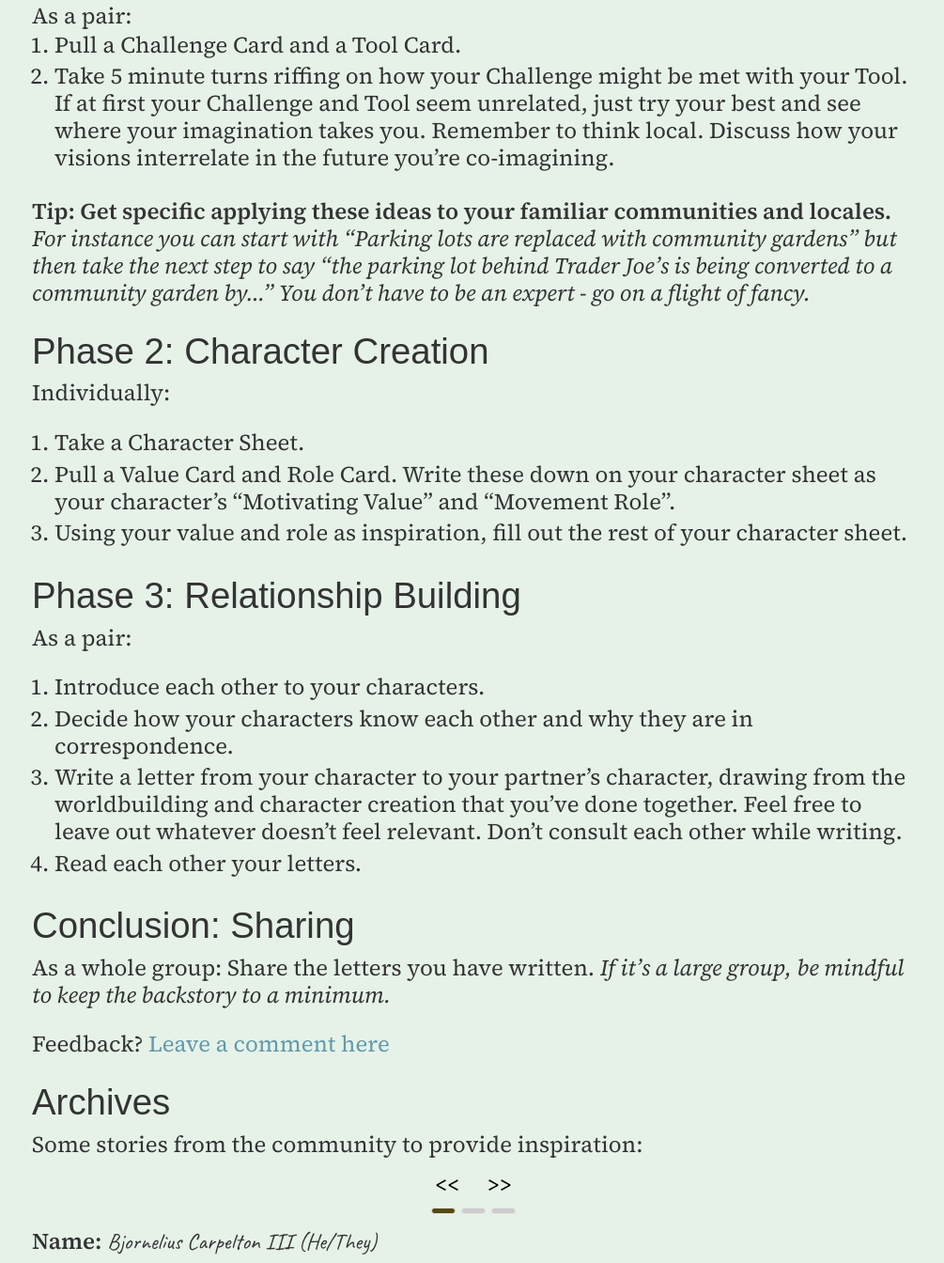
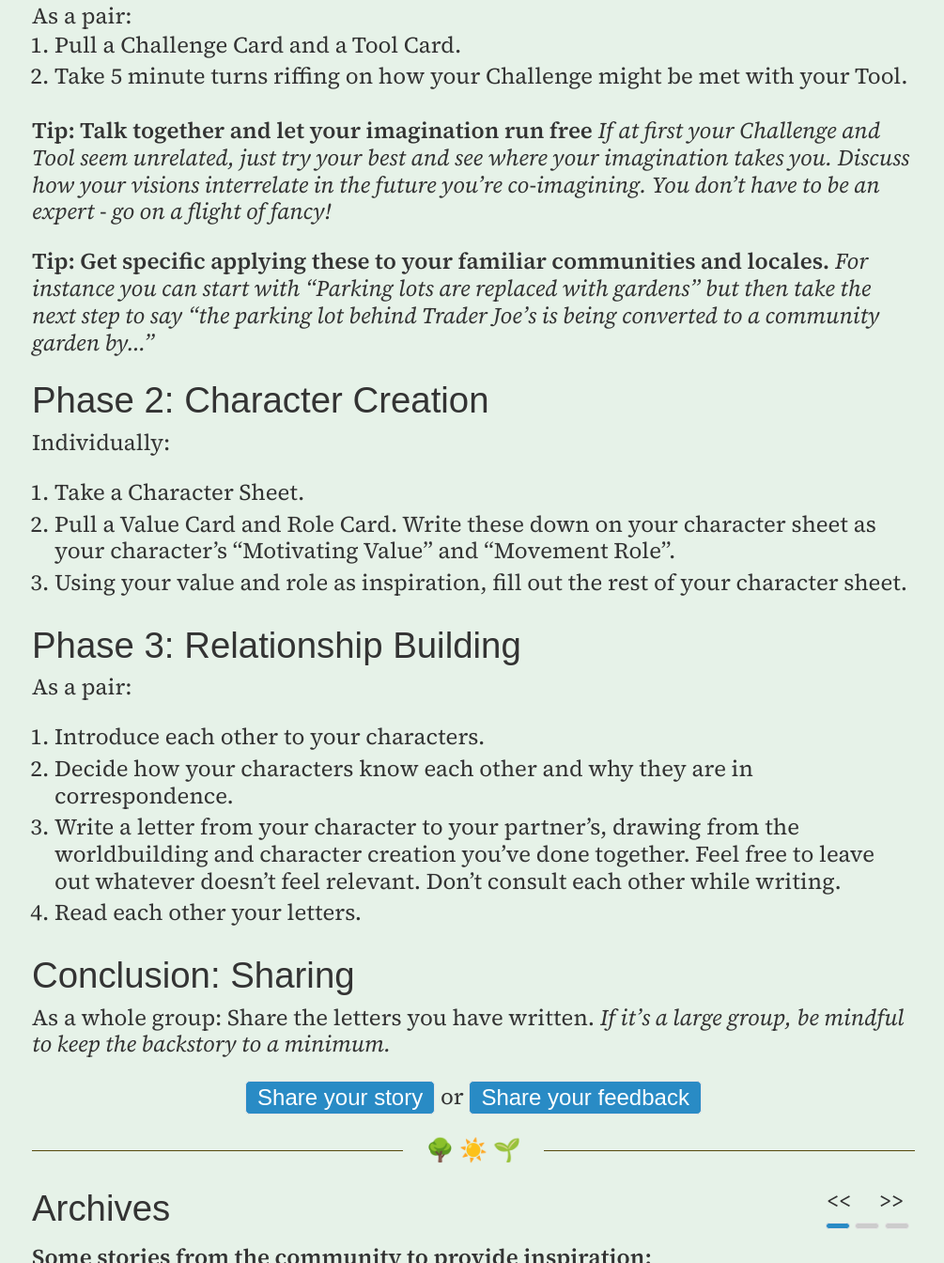
Before and after one commit to toddmedema/solarpunkpenpals, a plain HTML site: page index.html in a window 1280 px wide. Shown: the part 1456-2800 px from the top of the page at 94% size, without its empty margins (136-1141 px from the left). Drawn offline with Linux system fonts and the light colour scheme; a web font is replaced by a local one.

Commit message:
text and color updates

```diff
--- a/index.html
+++ b/index.html
@@ -51,8 +51,8 @@
           <img src="img/svg/age-6-plus.svg" class="svgicon" alt="Ages" /> Ages 6+
         </p>
         <p>
-          <strong>solarpunk:</strong> an emerging culture and arts movement which envisions a
-          regenerative future interconnected with community and nature.
+          <strong>solarpunk:</strong> an emerging movement which envisions a regenerative future
+          interconnected with community and nature.
         </p>
         <p>
           <strong>solarpunk pen pals:</strong> a collaborative storytelling activity where you
@@ -67,7 +67,7 @@
           are borrowed from an RPG,
           <a href="https://thefuture.wtf/" target="_blank">Solarpunk Futures</a>. However, in this
           activity, instead of playing a game with your characters, your characters will write each
-          other letters updating each other on their lives within their solarpunk world.
+          other letters updating one another on their lives within their solarpunk world.
         </p>
         <img
           style="width: 100%; max-width: 700px; margin: auto; display: block"
@@ -83,7 +83,7 @@
         <h2>Setup</h2>
         <ol>
           <li>
-            Download and print the
+            Print the
             <a href="cards.pdf" target="_blank">cards</a> (1 copy) and
             <a href="charactersheets.pdf" target="_blank">character sheets</a> (1 copy per 2
             players). Optional: Print a hardcopy of the
@@ -102,22 +102,24 @@
         <p style="margin-bottom: 0.1em">As a pair:</p>
         <ol>
           <li>Pull a Challenge Card and a Tool Card.</li>
-          <li>
-            Take 5 minute turns riffing on how your Challenge might be met with your Tool. If at
-            first your Challenge and Tool seem unrelated, just try your best and see where your
-            imagination takes you. Remember to think local. Discuss how your visions interrelate in
-            the future you’re co-imagining.
-          </li>
+          <li>Take 5 minute turns riffing on how your Challenge might be met with your Tool.</li>
         </ol>
         <p>
+          <strong>Tip: Talk together and let your imagination run free</strong>
+          <i
+            >If at first your Challenge and Tool seem unrelated, just try your best and see where
+            your imagination takes you. Discuss how your visions interrelate in the future you’re
+            co-imagining. You don’t have to be an expert - go on a flight of fancy!</i
+          >
+        </p>
+        <p>
           <strong
-            >Tip: Get specific applying these ideas to your familiar communities and
-            locales.</strong
+            >Tip: Get specific applying these to your familiar communities and locales.</strong
           >
           <i
-            >For instance you can start with “Parking lots are replaced with community gardens” but
-            then take the next step to say “the parking lot behind Trader Joe’s is being converted
-            to a community garden by…” You don’t have to be an expert - go on a flight of fancy.</i
+            >For instance you can start with “Parking lots are replaced with gardens” but then take
+            the next step to say “the parking lot behind Trader Joe’s is being converted to a
+            community garden by…”</i
           >
         </p>
 
@@ -140,9 +142,9 @@
           <li>Introduce each other to your characters.</li>
           <li>Decide how your characters know each other and why they are in correspondence.</li>
           <li>
-            Write a letter from your character to your partner’s character, drawing from the
-            worldbuilding and character creation that you’ve done together. Feel free to leave out
-            whatever doesn’t feel relevant. Don’t consult each other while writing.
+            Write a letter from your character to your partner’s, drawing from the worldbuilding and
+            character creation you’ve done together. Feel free to leave out whatever doesn’t feel
+            relevant. Don’t consult each other while writing.
           </li>
           <li>Read each other your letters.</li>
         </ol>
@@ -153,18 +155,32 @@
           <i>If it’s a large group, be mindful to keep the backstory to a minimum.</i>
         </p>
 
-        <p>
-          Feedback?
-          <a
-            href="https://docs.google.com/document/d/1s6eFP3foWBDK7qQLOxmnBaPRlIgVrpe15cBKucTks4A/edit?usp=sharing"
-            target="_blank"
-            rel="nofollow"
-            >Leave a comment here</a
-          >
-        </p>
+        <div class="cta">
+          <button>
+            <a
+              href="https://docs.google.com/forms/d/e/1FAIpQLScA2YoAUmoumoI5ybjF2ncScPrfNI99AGCyQAykc7PxzrFLoQ/viewform?usp=dialog"
+              target="_blank"
+              rel="nofollow"
+              >Share your story</a
+            >
+          </button>
+          or
+          <button>
+            <a
+              href="https://docs.google.com/document/d/1s6eFP3foWBDK7qQLOxmnBaPRlIgVrpe15cBKucTks4A/edit?usp=sharing"
+              target="_blank"
+              rel="nofollow"
+              >Share your feedback</a
+            >
+          </button>
+        </div>
+
+        <div class="hr">
+          <span></span>
+          <div class="hrContent">🌳 ☀️ 🌱</div>
+        </div>
 
         <h2>Archives</h2>
-        <p>Some stories from the community to provide inspiration:</p>
         <div class="glide">
           <div class="glide__controls" data-glide-el="controls">
             <button data-glide-dir="<"><<</button>
@@ -178,6 +194,7 @@
           <div class="glide__track" data-glide-el="track">
             <ul class="glide__slides handwritten">
               <li class="glide__slide">
+                <p><strong>Some stories from the community to provide inspiration:</strong></p>
                 <p><strong>Name:</strong> Bjornelius Carpelton III (He/They)</p>
                 <p><strong>Age:</strong> 69 (for the past 5 years)</p>
                 <p><strong>Movement Role:</strong> Elder</p>
--- a/main.css
+++ b/main.css
@@ -608,7 +608,7 @@ button,
 button:hover,
 .button:hover {
   cursor: pointer;
-  background: #ffdf22;
+  background: #49abe5;
 }
 input {
   font-size: 1em;
@@ -659,12 +659,43 @@ hr {
   top: 5px;
   position: relative;
 }
+div.hr {
+  text-align: center;
+  width: auto;
+  position: relative;
+  margin: 1em 0;
+}
+div.hr span {
+  content: " ";
+  border-top: 1px solid #55490b;
+  position: absolute;
+  width: 100%;
+  top: 50%;
+  left: 0;
+  z-index: -1;
+}
+div.hrContent {
+  background-color: #e6f2e8;
+  display: inline-block;
+  padding: 0 1em;
+}
+
 .handwritten {
   font-family: "Caveat", cursive;
   font-weight: 400;
 }
 .handwritten strong {
   font-family: "Source Serif 4", system-ui;
+}
+
+.cta {
+  text-align: center;
+}
+.cta button a {
+  color: white !important;
+}
+.cta button a:hover {
+  text-decoration: none;
 }
 
 #footer {
@@ -683,9 +714,6 @@ hr {
 @media only screen and (max-width: 420px) {
   #title h1 {
     font-size: 48px;
-  }
-  h2 {
-    font-size: 24px;
   }
   body {
     font-size: 1.2em;
@@ -719,19 +747,19 @@ hr {
   box-sizing: inherit;
 }
 .glide__controls {
-  text-align: center;
-  margin-top: -0.5em;
+  text-align: right;
+  margin-top: -2.3em;
   position: relative;
   z-index: 999;
 }
 .glide__controls button {
-  color: black !important;
+  color: #333 !important;
   background: none;
   border: none;
   font-family: "Source Serif 4", system-ui;
 }
 .glide__controls button:hover {
-  background: #ffdf22;
+  background: #49abe5;
 }
 .glide__track {
   overflow: hidden;
@@ -776,15 +804,19 @@ hr {
 .glide__bullets {
   -webkit-touch-callout: none;
   user-select: none;
-  text-align: center;
+  text-align: right;
   margin-top: -0.5em;
   margin-bottom: 0.5em;
+  margin-right: 0.25em;
 }
 .glide__bullet {
   background: #ccc;
 }
 .glide__bullet--active {
-  background: #55490b;
+  background: #298bc5;
+}
+.glide__bullet:hover {
+  background: #49abe5;
 }
 .glide--rtl {
   direction: rtl;
```
Also changed, not shown: 1 other file.
